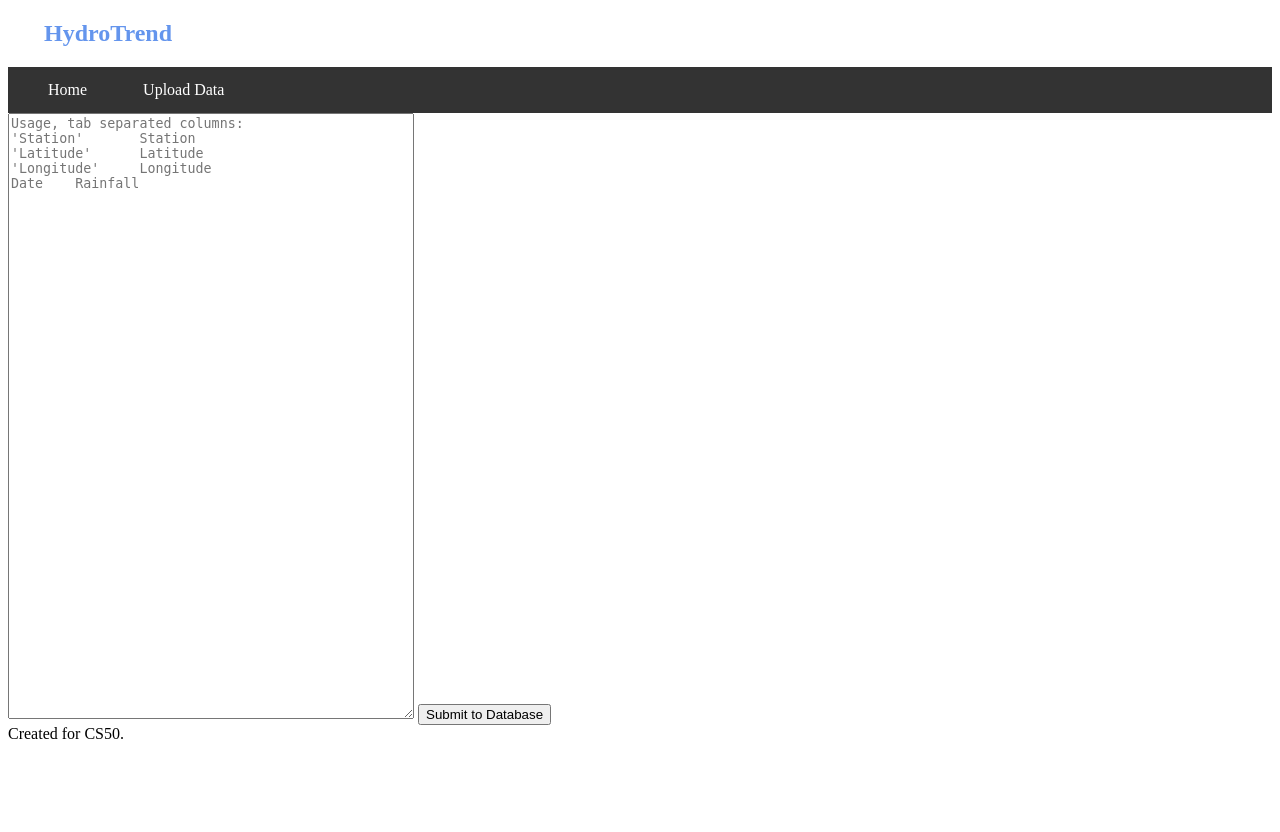
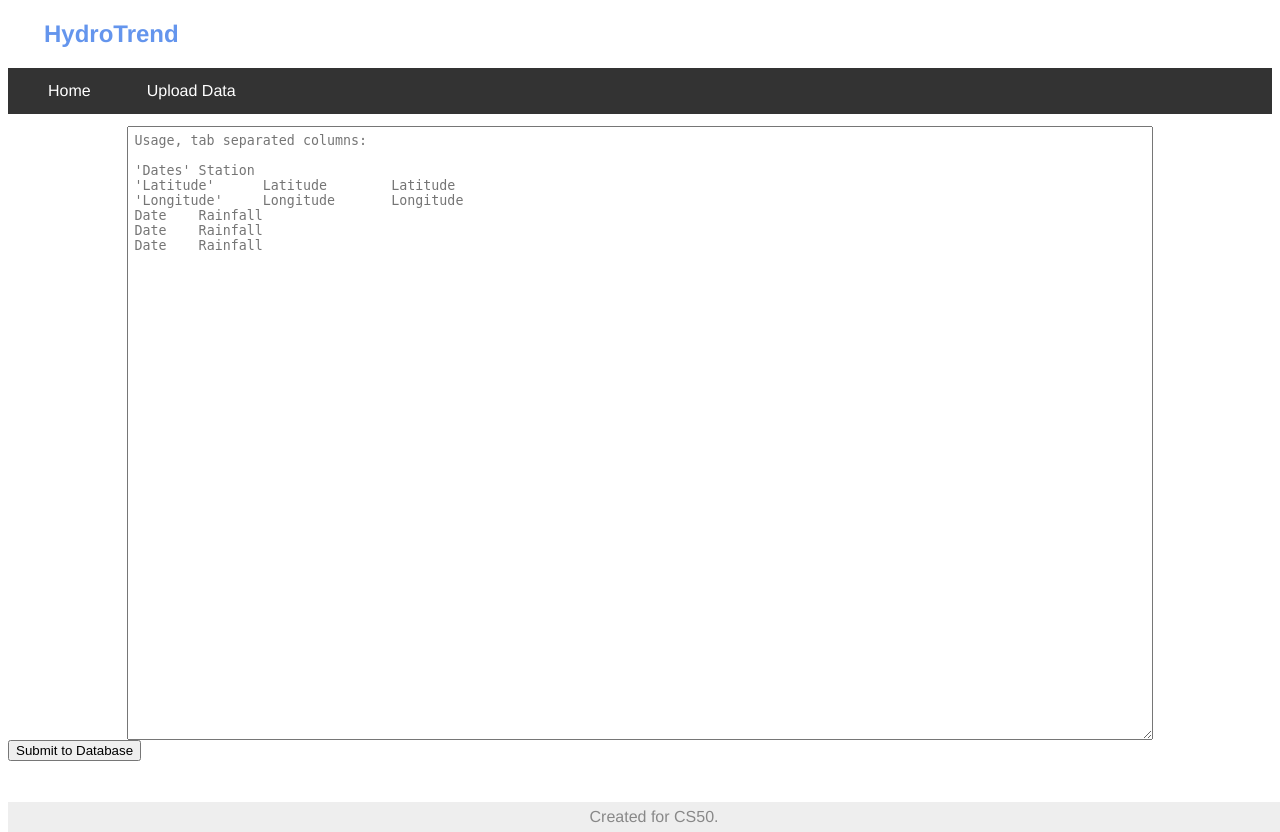
Before and after one commit to cuebits/hydro-trend, a Flask app: page /upload in a window 1280 px wide. Before the commit the page ends 739 px from the top, so only its background shows below. Run offline with Flask 2, Linux system fonts and the light colour scheme.

Commit message:
2021-07-15
Near completing database.

```diff
--- a/app.py
+++ b/app.py
@@ -6,11 +6,12 @@ import folium
 import os
 import io
 import pandas
+import reverse_geocoder
 
 app = Flask(__name__)
 cwd = os.getcwd()
 
-placeholder = "Usage, tab separated columns:\n'Station'\tStation\n'Latitude'\tLatitude\n'Longitude'\tLongitude\nDate\tRainfall"
+placeholder = "Usage, tab separated columns:\n\n'Dates'\tStation\n'Latitude'\tLatitude\tLatitude\n'Longitude'\tLongitude\tLongitude\nDate\tRainfall\nDate\tRainfall\nDate\tRainfall"
 
 # Home page
 @app.route("/")
@@ -61,28 +62,53 @@ def create_connection(path):
 # Function for establishing connection to database and initialising tables if they don't exist. Called on index page.
 def db_connect():
     db = create_connection(cwd + "\\hyrdo-db.sqlite")
-    db.execute("CREATE TABLE IF NOT EXISTS stations (station_id TEXT PRIMARY KEY NOT NULL, latitude REAL NOT NULL, longitude REAL NOT NULL)")    # Expand to include date range and country
-    db.execute("CREATE TABLE IF NOT EXISTS rainfall (station_id TEXT PRIMARY KEY NOT NULL, record_date REAL NOT NULL, precipitation REAL, FOREIGN KEY (station_id) REFERENCES stations (station_id))")
     return db
 
 # Function for processing raw text input into workable data frames
 def df_process(data, db):
 
         # Read into data frame
-        df = pandas.read_csv(io.StringIO(data), sep="\t", index_col=0)
+        df = pandas.read_csv(io.StringIO(data), sep="\t")
 
         # Write to SQL Table of Stations
+        date_range = []
         # Iterate over each station in the dataframe
-        for label, content in df.iteritems():
+        for heading, column in df.iteritems():
 
-            if label == "Date":
+            # Extract date range of data
+            if heading == "Date":
+                date_range = column.iloc[2:]
                 continue
 
-            lat = content.iloc[0]
-            lon = content.iloc[1]
+            # Find country of station
+            lat = column.iloc[0]
+            lon = column.iloc[1]
+            country = reverse_geocoder.search((lat, lon))[0]['cc']
+            print(country)
 
-            db.execute("INSERT INTO stations (station_id, latitude, longitude) VALUES (?, ?, ?)", (label, lat, lon))
+            # Create tables for stations, and for countries
+            db.execute("CREATE TABLE IF NOT EXISTS stations (station_id TEXT NOT NULL, latitude REAL NOT NULL, longitude REAL NOT NULL, start_year INTEGER, end_year INTEGER, country TEXT NOT NULL)")
+            db.execute(f"CREATE TABLE IF NOT EXISTS {country} (dates REAL PRIMARY KEY UNIQUE NOT NULL)")
+
+            # Check if stations are existing, if so, update existing rows and continue loop
+            table = pandas.read_sql_query("SELECT * FROM stations", db)
+            if heading in table["station_id"].to_list():
+                for date, rain in zip(date_range, column[2:]):
+                    db.execute(f"INSERT INTO {country} (dates, {heading}) VALUES (?, ?) ON CONFLICT (dates) DO UPDATE SET {heading} = ?", (date, rain, rain))
+                db.commit()
+                continue
+
+            # Insert data into tables
+            db.execute("INSERT INTO stations (station_id, latitude, longitude, country) VALUES (?, ?, ?, ?)", (heading, lat, lon, country))
+            db.execute(f"ALTER TABLE {country} ADD {heading}")
+
+            for date, rain in zip(date_range, column[2:]):
+                db.execute(f"INSERT INTO {country} (dates, {heading}) VALUES (?, ?) ON CONFLICT (dates) DO UPDATE SET {heading} = ?", (date, rain, rain))
             db.commit()
+
+
+
+
 
 
 if __name__ == '__main__':
--- a/static/styles.css
+++ b/static/styles.css
@@ -1,4 +1,9 @@
-h1
+html
+{
+    font-family:'Franklin Gothic Medium', 'Arial Narrow', Arial, sans-serif;
+}
+
+nav h1
 {
     padding: 0px 0px 0px 36px;
     color:cornflowerblue;
@@ -27,7 +32,6 @@ nav li a
     text-decoration: none;
 }
 
-  /* Change the link color to #111 (black) on hover */
 nav li a:hover
 {
     background-color: #111;
@@ -37,7 +41,21 @@ nav li a:hover
 
 textarea
 {
-    width: 400px;
+    width: 80%;
     height: 600px;
     align-self: center;
+    display: block;
+    margin: 12px auto auto auto;
+    padding: 6px;
 }
+
+footer
+{
+    position: absolute;
+    bottom: -32px;
+    width: 100%;
+    background-color: #EEE;
+    color: #888;
+    text-align: center;
+    padding: 6px;
+}
--- a/templates/layout.html
+++ b/templates/layout.html
@@ -18,8 +18,7 @@
     <body>
 
         <nav>
-            <h1>HydroTrend</h1>
-
+            <h1><b>HydroTrend</b></h1>
             <ul>
                 <li class="nav-item"> <a href="\"> Home </a> </li>
                 <li class="nav-item"> <a href="\upload"> Upload Data </a> </li>
```
Also changed, not shown: templates/map.html (+6 -6 lines), hyrdo-db.sqlite, templates/index.html (line endings or trailing spaces).
